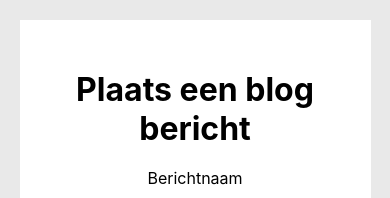
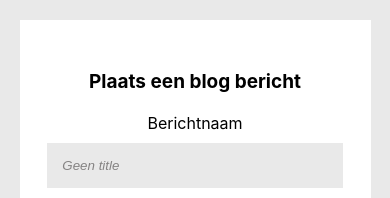
Before and after one commit to RanaAlkhoudari/social-brothers, a React (Create React App) app in the folder social-brothers/: page / in a window 390 px wide. Shown: the part 440-638 px from the top of the page. Built offline with nearby package versions, Linux system fonts and the light colour scheme; no server answers.

Commit message:
modified the style of h1

```diff
--- a/social-brothers/src/HomePage.css
+++ b/social-brothers/src/HomePage.css
@@ -238,6 +238,10 @@ select {
     margin: 30px 0px;
   }
 
+  .form h1 {
+    font-size: 19px;
+  }
+
   input,
   select,
   textarea {
```
